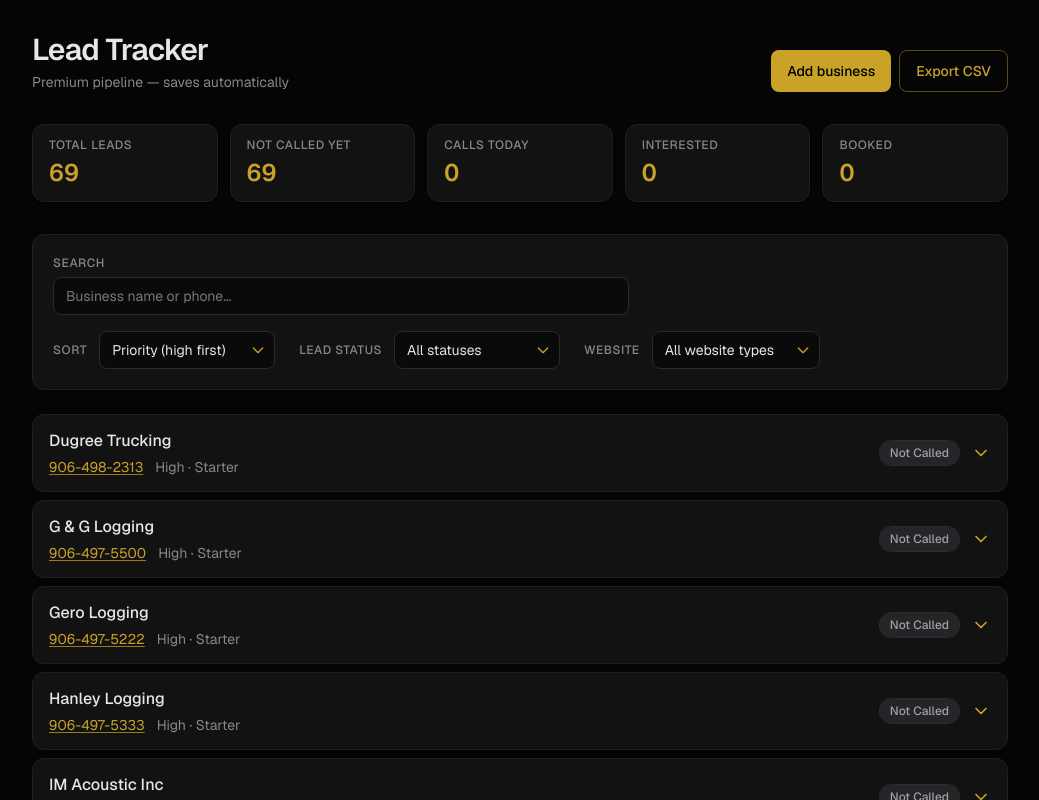
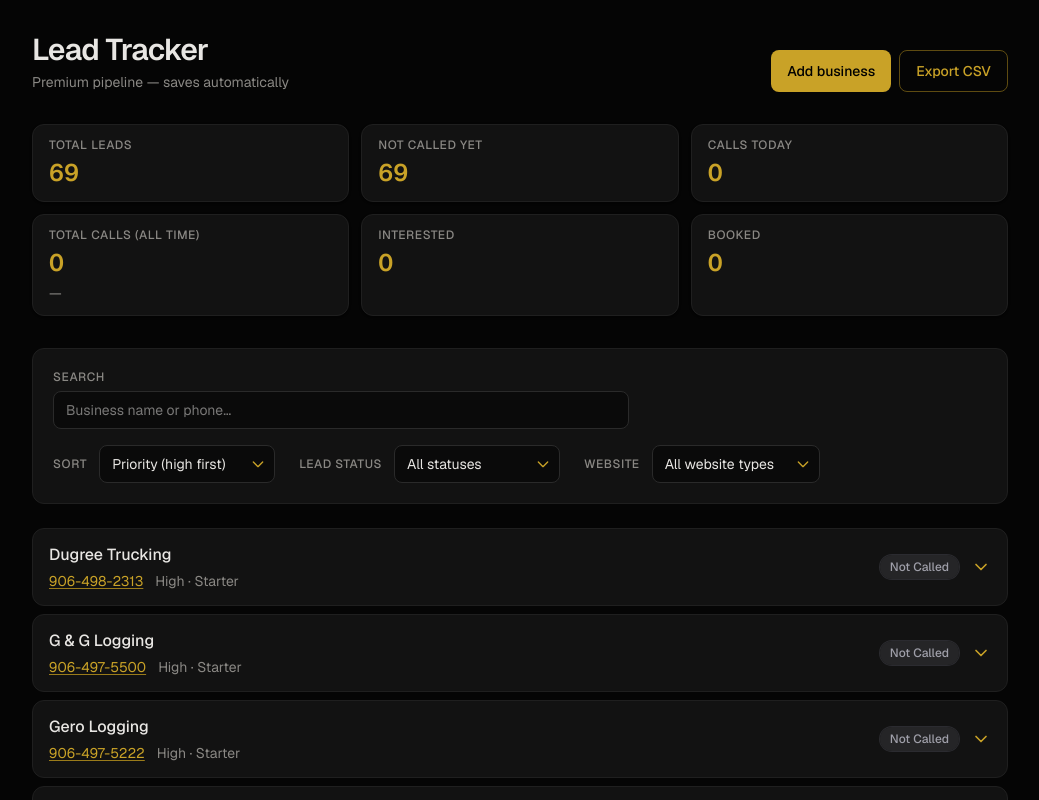
Before and after one commit to JragonRIP/leads-web, a Next.js app: page / in a window 1280 px wide. Shown: the top 800 px of the page, without its empty margins (120-1159 px from the left). Built offline with nearby package versions, Linux system fonts and the light colour scheme.

Commit message:
Track lifetime calls and show turnover percentage
Made-with: Cursor

```diff
--- a/app/components/LeadTracker.tsx
+++ b/app/components/LeadTracker.tsx
@@ -56,9 +56,16 @@ export type Lead = {
   addedAt: number;
 };
 
+type TrackerMeta = {
+  dayKey: string;
+  callsToday: number;
+  /** Cumulative call attempts (Called / voicemail); never reset by day change. */
+  callsLifetime: number;
+};
+
 type Persisted = {
   leads: Lead[];
-  meta: { dayKey: string; callsToday: number };
+  meta: TrackerMeta;
 };
 
 function todayKey(): string {
@@ -77,27 +84,30 @@ function normalizeLeadArray(raw: unknown): Lead[] {
   });
 }
 
+function normalizeMeta(stored: Partial<TrackerMeta> | undefined, dayKey: string): TrackerMeta {
+  const callsLifetime =
+    typeof stored?.callsLifetime === "number" ? stored.callsLifetime : 0;
+  const sameDay = stored?.dayKey === dayKey;
+  const callsToday =
+    sameDay && typeof stored?.callsToday === "number" ? stored.callsToday : 0;
+  return { dayKey, callsToday, callsLifetime };
+}
+
 function loadPersisted(): Persisted {
+  const dayKey = todayKey();
   if (typeof window === "undefined") {
-    return { leads: [], meta: { dayKey: todayKey(), callsToday: 0 } };
+    return { leads: [], meta: { dayKey, callsToday: 0, callsLifetime: 0 } };
   }
   try {
     const raw = localStorage.getItem(STORAGE_KEY);
-    if (!raw) return { leads: [], meta: { dayKey: todayKey(), callsToday: 0 } };
+    if (!raw) return { leads: [], meta: { dayKey, callsToday: 0, callsLifetime: 0 } };
     const parsed = JSON.parse(raw) as Persisted;
-    const dayKey = todayKey();
-    if (!parsed.meta || parsed.meta.dayKey !== dayKey) {
-      return {
-        leads: normalizeLeadArray(parsed.leads),
-        meta: { dayKey, callsToday: 0 },
-      };
-    }
     return {
       leads: normalizeLeadArray(parsed.leads),
-      meta: parsed.meta,
+      meta: normalizeMeta(parsed.meta, dayKey),
     };
   } catch {
-    return { leads: [], meta: { dayKey: todayKey(), callsToday: 0 } };
+    return { leads: [], meta: { dayKey, callsToday: 0, callsLifetime: 0 } };
   }
 }
 
@@ -216,9 +226,10 @@ function escapeCsvCell(s: string): string {
 export default function LeadTracker() {
   const [mounted, setMounted] = useState(false);
   const [leads, setLeads] = useState<Lead[]>([]);
-  const [meta, setMeta] = useState<{ dayKey: string; callsToday: number }>({
+  const [meta, setMeta] = useState<TrackerMeta>({
     dayKey: "",
     callsToday: 0,
+    callsLifetime: 0,
   });
   const [expandedId, setExpandedId] = useState<string | null>(null);
   /** Until you expand another lead or collapse, newest “Add business” row stays first in the list. */
@@ -249,7 +260,11 @@ export default function LeadTracker() {
     const dayKey = todayKey();
     if (meta.dayKey !== dayKey) {
       startTransition(() => {
-        setMeta({ dayKey, callsToday: 0 });
+        setMeta((m) => ({
+          dayKey,
+          callsToday: 0,
+          callsLifetime: m.callsLifetime,
+        }));
       });
       return;
     }
@@ -277,8 +292,15 @@ export default function LeadTracker() {
         if (countsAsCallAttempt) {
           const dayKey = todayKey();
           setMeta((m) => {
-            const base = m.dayKey !== dayKey ? { dayKey, callsToday: 0 } : m;
-            return { ...base, callsToday: base.callsToday + 1 };
+            const base =
+              m.dayKey !== dayKey
+                ? { dayKey, callsToday: 0, callsLifetime: m.callsLifetime }
+                : m;
+            return {
+              ...base,
+              callsToday: base.callsToday + 1,
+              callsLifetime: base.callsLifetime + 1,
+            };
           });
         }
 
@@ -298,7 +320,20 @@ export default function LeadTracker() {
     const dayKey = todayKey();
     const callsToday =
       meta.dayKey === dayKey ? meta.callsToday : 0;
-    return { total, notCalledYet, interested, booked, callsToday };
+    const callsLifetime = meta.callsLifetime;
+    const turnoverPct =
+      callsLifetime > 0
+        ? Math.round((booked / callsLifetime) * 1000) / 10
+        : null;
+    return {
+      total,
+      notCalledYet,
+      interested,
+      booked,
+      callsToday,
+      callsLifetime,
+      turnoverPct,
+    };
   }, [leads, meta]);
 
   const filteredSorted = useMemo(() => {
@@ -433,11 +468,20 @@ export default function LeadTracker() {
           </div>
         </header>
 
-        <section className="mb-8 grid grid-cols-2 gap-3 sm:grid-cols-3 lg:grid-cols-5">
+        <section className="mb-8 grid grid-cols-2 gap-3 sm:grid-cols-3 lg:grid-cols-3">
           {[
             { label: "Total leads", value: dashboard.total },
             { label: "Not called yet", value: dashboard.notCalledYet },
             { label: "Calls today", value: dashboard.callsToday },
+            {
+              label: "Total calls (all time)",
+              value: dashboard.callsLifetime,
+              sub:
+                dashboard.turnoverPct !== null
+                  ? `${dashboard.turnoverPct}% turnover`
+                  : "—",
+              subHint: "Booked ÷ total calls",
+            },
             { label: "Interested", value: dashboard.interested },
             { label: "Booked", value: dashboard.booked },
           ].map((card) => (
@@ -451,6 +495,14 @@ export default function LeadTracker() {
               <p className="mt-1 text-2xl font-semibold tabular-nums text-[var(--gold)]">
                 {card.value}
               </p>
+              {"sub" in card && card.sub !== undefined ? (
+                <p
+                  className="mt-1 text-sm tabular-nums text-[var(--text-muted)]"
+                  title={"subHint" in card ? card.subHint : undefined}
+                >
+                  {card.sub}
+                </p>
+              ) : null}
             </div>
           ))}
         </section>
```
